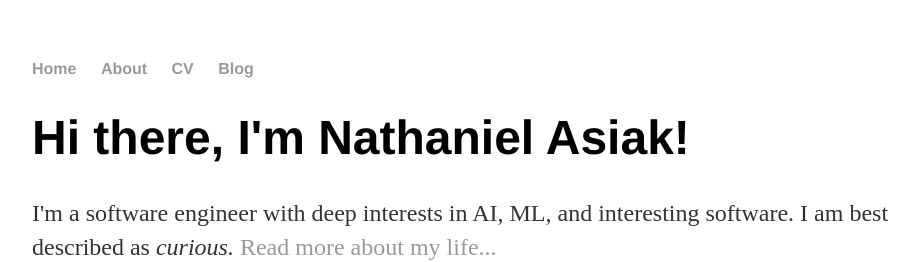
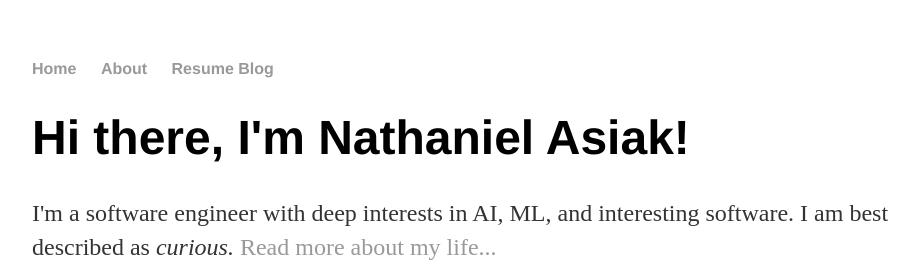
Before and after one commit to AsiakN/Nat.github.io, a Jekyll site: the page built from index.html, in a window 1280 px wide. Shown: the top 262 px of the page, without its empty margins (160-1079 px from the left). Built offline with Jekyll 4.4.1, drawn with Linux system fonts in a browser that asks for light colours.

Commit message:
Update default.html

```diff
--- a/_layouts/default.html
+++ b/_layouts/default.html
@@ -10,7 +10,8 @@
 	    		<ul>
 	        		<li><a href="/">Home</a></li>
 		        	<li><a href="/about">About</a></li>
-	        		<li><a href="/cv">CV</a></li>
+				<a href="https://blue-zenia-21.tiiny.site" target="_blank" rel="noopener" class="download">Resume</a>
+<!-- 	        		<li><a href="/cv">CV</a></li> -->
 	        		<li><a href="/blog">Blog</a></li>
 	    		</ul>
 			</nav>
```
